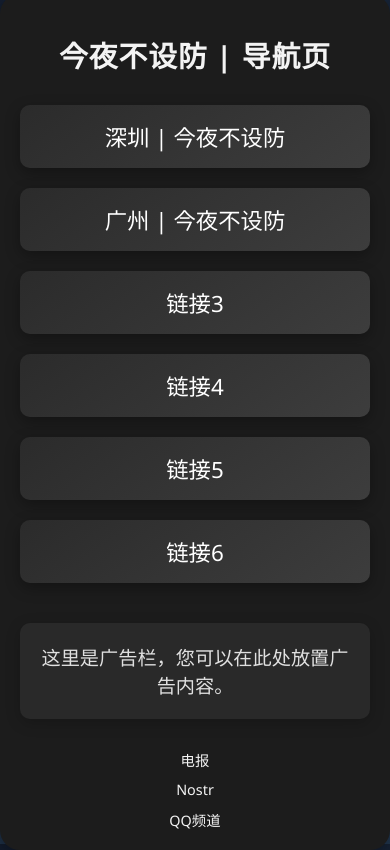
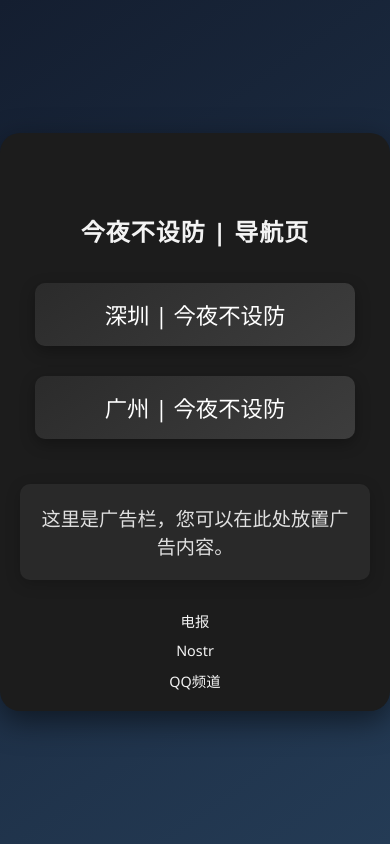
Before and after one commit to jinyebushefang/DaoHang, a plain HTML site: page index.html in a window 390 px wide. Drawn offline with Linux system fonts and the light colour scheme.

Commit message:
Update index.html
1

```diff
--- a/index.html
+++ b/index.html
@@ -21,7 +21,7 @@
         .container {
             width: 90%;
             max-width: 900px;
-            padding: 40px; /* 增加顶部内边距 */
+            padding: 40px;
             background: #1c1c1c;
             border-radius: 20px;
             box-shadow: 0 10px 30px rgba(0, 0, 0, 0.5);
@@ -29,12 +29,11 @@
         }
         .container h1 {
             margin: 20px 0;
-            font-size: 2em; /* 减少字体大小 */
+            font-size: 2em;
             font-weight: 700;
             letter-spacing: 1px;
             text-transform: uppercase;
             color: #f3f3f3;
-            overflow: visible; /* 确保标题可见 */
         }
         .links {
             display: flex;
@@ -95,16 +94,13 @@
 
         /* 响应式设计 */
         @media (max-width: 768px) {
-            .links li {
-                flex: 1 1 100%;
-                margin: 10px 0;
-            }
             .container {
                 width: 100%;
                 padding: 20px;
+                padding-top: 60px; /* 移动端增加顶部间距 */
             }
             .container h1 {
-                font-size: 1.8em; /* 移动端字体大小 */
+                font-size: 1.5em; /* 移动端字体更小 */
             }
             .contact {
                 flex-direction: column;
@@ -121,10 +117,6 @@
         <ul class="links">
             <li><a href="https://sz.jinyebushefang.cc" target="_blank">深圳 | 今夜不设防</a></li>
             <li><a href="https://gz.jinyebushefang.cc" target="_blank">广州 | 今夜不设防</a></li>
-            <li><a href="https://www.example3.com" target="_blank">链接3</a></li>
-            <li><a href="https://www.example4.com" target="_blank">链接4</a></li>
-            <li><a href="https://www.example5.com" target="_blank">链接5</a></li>
-            <li><a href="https://www.example6.com" target="_blank">链接6</a></li>
         </ul>
 
         <!-- 广告栏 -->
```
